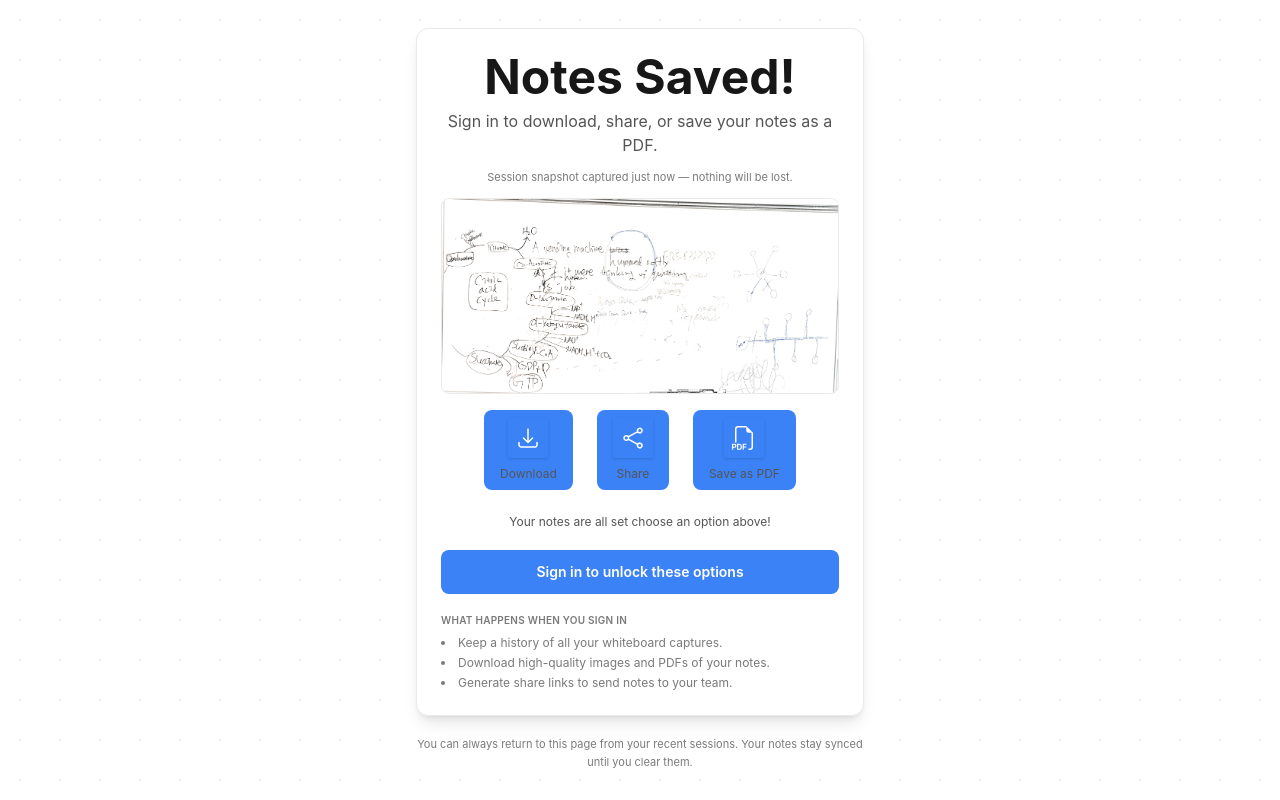
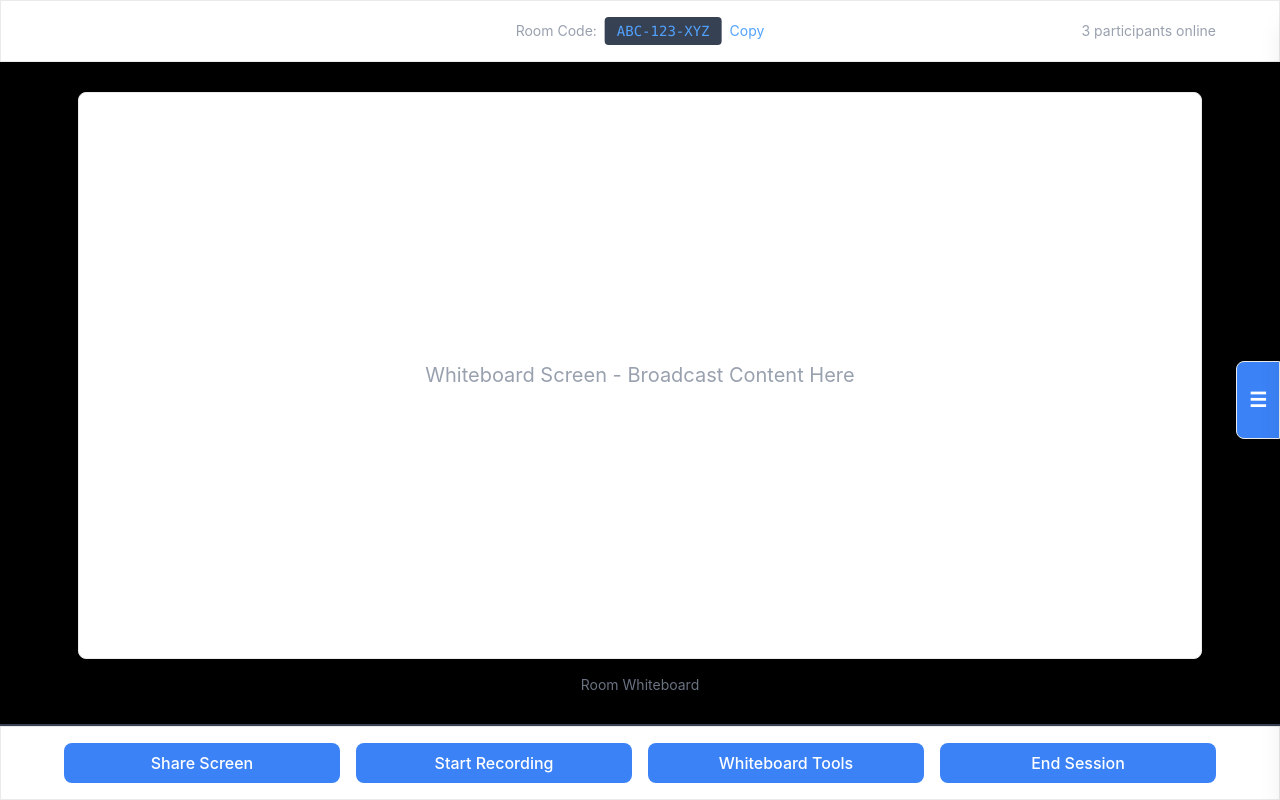
Before and after one commit to metamatong/nwhacks2026-boardcast-client, a Next.js app: page /room in a window 1280 px wide. Built offline with nearby package versions, Linux system fonts and the light colour scheme.

Commit message:
Revert "Updated UI for notes saved page to effectively fill screen and reduce empty space, match color scheme, and assist the user for action"
This reverts commit 536ae2258c8d566daf644eb5a625a145dc0984ba.

```diff
--- a/frontend/room/room.tsx
+++ b/frontend/room/room.tsx
@@ -1,118 +1,204 @@
 "use client";
+import React, { useState } from "react";
 
-import { useState } from "react";
-import {
-  ArrowDownTrayIcon,
-  ShareIcon,
-  CheckCircleIcon,
-} from "@heroicons/react/24/outline";
-import { BsFiletypePdf } from "react-icons/bs";
-
-type Action = "download" | "share" | "pdf" | null;
-
-export default function NoteOptions() {
-  const [clicked, setClicked] = useState<Action>(null);
-
-  const handleClick = (action: Action) => {
-    if (clicked) return;
-
-    setClicked(action);
-    setTimeout(() => setClicked(null), 1500);
-  };
-
-  const renderIcon = (action: Action, Icon: any, label: string) => (
-    <button
-      onClick={() => handleClick(action)}
-      title={label}
-      className="flex flex-col items-center gap-2 px-4 py-2 rounded-lg text-sm text-primary hover:text-blue-500 transition-colors cursor-pointer"
-    >
-      <div className="relative h-10 w-10 flex items-center justify-center shadow-sm">
-        <Icon
-          className={`absolute h-6 w-6 transition-opacity duration-300 ${
-            clicked === action ? "opacity-0" : "opacity-100"
-          }`}
-        />
-        <CheckCircleIcon
-          className={`absolute h-6 w-6 text-primary transition-opacity duration-300 ${
-            clicked === action ? "opacity-100" : "opacity-0"
-          }`}
-        />
-      </div>
-      <span className="text-xs text-secondary">{label}</span>
-    </button>
-  );
-
-  const helperText =
-    clicked === "download"
-      ? "Your notes will be saved in a high-quality format, ready to review offline."
-      : clicked === "share"
-        ? "Share a link so others can view your notes in real time."
-        : clicked === "pdf"
-          ? "Export a clean, printable PDF version of your notes."
-          : "Your notes are all set choose an option above!";
+const Room: React.FC = () => {
+  const [sidebarOpen, setSidebarOpen] = useState(false);
 
   return (
-    <div
-      className="min-h-screen bg-background text-primary font-sans w-full flex flex-col justify-center items-center relative px-4"
-      style={{
-        backgroundImage: `
-          radial-gradient(circle, rgba(150, 150, 150, 0.15) 1.5px, transparent 1.5px)
-        `,
-        backgroundSize: "40px 40px",
-      }}
-    >
-      <div className="max-w-md w-full z-10">
-        <div className="bg-page rounded-xl border border-selected p-6 shadow-lg text-center">
-          <h1 className="text-4xl md:text-5xl font-bold text-primary mb-2">
-            Notes Saved!
-          </h1>
-          <p className="text-sm md:text-base text-secondary mb-3">
-            Sign in to download, share, or save your notes as a PDF.
-          </p>
+    <div className="h-screen bg-gray-900 text-white overflow-hidden">
+      {/* Main Content Area */}
+      <div
+        className={`h-full flex transition-all duration-300 ${sidebarOpen ? "mr-64 sm:mr-80" : "mr-0"}`}
+      >
+        <div className="flex-1 flex flex-col min-w-0 overflow-hidden">
+          {/* Room code at the top */}
+          <div className="bg-page border border-selected border-b p-2 sm:p-4 shrink-0 z-10 relative">
+            <div className="max-w-6xl mx-auto relative flex items-center">
+              {/* Left: Title */}
+              <div className="flex-1">
+                <h1 className="text-lg sm:text-xl font-bold">Untitled</h1>
+              </div>
 
-          <div className="text-[11px] text-muted mb-3">
-            Session snapshot captured just now — nothing will be lost.
+              {/* Center: Room Code */}
+              <div className="absolute left-1/2 transform -translate-x-1/2 flex items-center space-x-2">
+                <span className="text-gray-400 text-xs sm:text-sm">
+                  Room Code:
+                </span>
+                <code className="bg-gray-700 px-2 sm:px-3 py-1 rounded text-blue-400 font-mono text-xs sm:text-sm">
+                  ABC-123-XYZ
+                </code>
+                <a className="text-blue-400 hover:text-white text-xs sm:text-sm cursor-pointer">
+                  Copy
+                </a>
+              </div>
+
+              {/* Right: Participants */}
+              <div className="flex-1 text-right text-xs sm:text-sm text-gray-400">
+                3 participants online
+              </div>
+            </div>
           </div>
 
-          <img
-            src="/digital_board_example.png"
-            alt="Preview"
-            className="max-w-full rounded-lg border border-selected mt-2 mb-4"
-          />
-
-          <div className="flex flex-row justify-center gap-6 mb-3">
-            {renderIcon("download", ArrowDownTrayIcon, "Download")}
-            {renderIcon("share", ShareIcon, "Share")}
-            {renderIcon("pdf", BsFiletypePdf, "Save as PDF")}
+          {/* Screen at the top */}
+          <div className="flex-1 bg-black border-b-2 border-gray-700 flex flex-col p-2 sm:p-4 min-h-0">
+            <div className="text-center h-full flex flex-col justify-center items-center">
+              <div className="w-[90%] h-[90%] min-h-[200px] sm:min-h-[300px] bg-page border border-selected rounded-lg flex items-center justify-center mb-2 sm:mb-4 ">
+                <div className="text-gray-400 text-lg sm:text-xl px-4 text-center">
+                  Whiteboard Screen - Broadcast Content Here
+                </div>
+              </div>
+              <div className="text-xs sm:text-sm text-gray-500 shrink-0">
+                Room Whiteboard
+              </div>
+            </div>
           </div>
 
-          <p className="text-xs text-secondary min-h-[2.5rem] flex items-center justify-center text-center px-4">
-            {helperText}
-          </p>
-
-          <button className="mt-2 w-full py-3 px-4 rounded-lg font-semibold bg-primary text-background hover:opacity-85 transition-all cursor-pointer text-sm">
-            Sign in to unlock these options
-          </button>
-
-          <div className="mt-5 text-left text-xs text-muted space-y-2">
-            <p className="uppercase tracking-wide font-semibold text-[10px] text-muted">
-              What happens when you sign in
-            </p>
-            <ul className="space-y-1 list-disc list-inside">
-              <li>Keep a history of all your whiteboard captures.</li>
-              <li>Download high-quality images and PDFs of your notes.</li>
-              <li>Generate share links to send notes to your team.</li>
-            </ul>
+          {/* Bottom bar */}
+          <div className="bg-page border border-selected border-t p-2 sm:p-4 shrink-0">
+            <div className="max-w-6xl mx-auto">
+              <div className="grid grid-cols-2 sm:grid-cols-4 gap-2 sm:gap-4">
+                <button className="bg-blue-600 hover:bg-blue-700 text-white px-3 sm:px-4 py-2 rounded-lg text-sm sm:text-base font-medium transition-colors cursor-pointer">
+                  Share Screen
+                </button>
+                <button className="bg-green-600 hover:bg-green-700 text-white px-3 sm:px-4 py-2 rounded-lg text-sm sm:text-base font-medium transition-colors cursor-pointer">
+                  Start Recording
+                </button>
+                <button className="bg-purple-600 hover:bg-purple-700 text-white px-3 sm:px-4 py-2 rounded-lg text-sm sm:text-base font-medium transition-colors cursor-pointer">
+                  Whiteboard Tools
+                </button>
+                <button className="bg-red-600 hover:bg-red-700 text-white px-3 sm:px-4 py-2 rounded-lg text-sm sm:text-base font-medium transition-colors cursor-pointer">
+                  End Session
+                </button>
+              </div>
+            </div>
           </div>
         </div>
+      </div>
 
-        <div className="mt-5 text-center">
-          <p className="text-[11px] text-muted leading-relaxed">
-            You can always return to this page from your recent sessions. Your
-            notes stay synced until you clear them.
-          </p>
+      {/* Right Sidebar */}
+      <div
+        className={`fixed right-0 top-0 h-full w-64 sm:w-80 bg-page border border-selected shadow-xl border-l transform transition-transform duration-300 ease-in-out z-50 ${
+          sidebarOpen ? "translate-x-0" : "translate-x-full"
+        }`}
+      >
+        <div className="p-4 sm:p-6 h-full flex flex-col">
+          <div className="flex justify-between items-center mb-4 sm:mb-6 shrink-0">
+            <h2 className="text-lg sm:text-xl font-bold">Board Snippets</h2>
+            <a
+              onClick={() => setSidebarOpen(false)}
+              className="cursor-pointer text-gray-400 hover:text-white text-xl sm:text-2xl"
+            >
+              ×
+            </a>
+          </div>
+
+          <div className="flex-1 overflow-auto space-y-2 sm:space-y-3">
+            {/* Whiteboard Snippet 1 */}
+            <div className="bg-gray-700 p-2 sm:p-3 rounded-lg cursor-pointer hover:bg-gray-600 transition-colors">
+              <div className="aspect-video bg-page border border-selected rounded flex items-center justify-center mb-2">
+                <div className="text-gray-400 text-xs text-center px-2">
+                  Diagram 1
+                </div>
+              </div>
+              <div className="text-xs text-gray-300 text-center">
+                Flow Chart
+              </div>
+            </div>
+
+            {/* Whiteboard Snippet 2 */}
+            <div className="bg-gray-700 p-2 sm:p-3 rounded-lg cursor-pointer hover:bg-gray-600 transition-colors">
+              <div className="aspect-video bg-page border border-selected rounded flex items-center justify-center mb-2">
+                <div className="text-gray-400 text-xs text-center px-2">
+                  Notes 2
+                </div>
+              </div>
+              <div className="text-xs text-gray-300 text-center">
+                Meeting Notes
+              </div>
+            </div>
+
+            {/* Whiteboard Snippet 3 */}
+            <div className="bg-gray-700 p-2 sm:p-3 rounded-lg cursor-pointer hover:bg-gray-600 transition-colors">
+              <div className="aspect-video bg-page border border-selected rounded flex items-center justify-center mb-2">
+                <div className="text-gray-400 text-xs text-center px-2">
+                  Wireframe 3
+                </div>
+              </div>
+              <div className="text-xs text-gray-300 text-center">UI Design</div>
+            </div>
+
+            {/* Whiteboard Snippet 4 */}
+            <div className="bg-gray-700 p-2 sm:p-3 rounded-lg cursor-pointer hover:bg-gray-600 transition-colors">
+              <div className="aspect-video bg-page border border-selected rounded flex items-center justify-center mb-2">
+                <div className="text-gray-400 text-xs text-center px-2">
+                  Brainstorm 4
+                </div>
+              </div>
+              <div className="text-xs text-gray-300 text-center">Ideas</div>
+            </div>
+
+            {/* Whiteboard Snippet 5 */}
+            <div className="bg-gray-700 p-2 sm:p-3 rounded-lg cursor-pointer hover:bg-gray-600 transition-colors">
+              <div className="aspect-video bg-page border border-selected rounded flex items-center justify-center mb-2">
+                <div className="text-gray-400 text-xs text-center px-2">
+                  Plan 5
+                </div>
+              </div>
+              <div className="text-xs text-gray-300 text-center">
+                Project Plan
+              </div>
+            </div>
+
+            {/* Whiteboard Snippet 6 */}
+            <div className="bg-gray-700 p-2 sm:p-3 rounded-lg cursor-pointer hover:bg-gray-600 transition-colors">
+              <div className="aspect-video bg-page border border-selected rounded flex items-center justify-center mb-2">
+                <div className="text-gray-400 text-xs text-center px-2">
+                  Code 6
+                </div>
+              </div>
+              <div className="text-xs text-gray-300 text-center">
+                Code Review
+              </div>
+            </div>
+
+            {/* Whiteboard Snippet 7 */}
+            <div className="bg-gray-700 p-2 sm:p-3 rounded-lg cursor-pointer hover:bg-gray-600 transition-colors">
+              <div className="aspect-video bg-page border border-selected rounded flex items-center justify-center mb-2">
+                <div className="text-gray-400 text-xs text-center px-2">
+                  Data 7
+                </div>
+              </div>
+              <div className="text-xs text-gray-300 text-center">Data Flow</div>
+            </div>
+
+            {/* Whiteboard Snippet 8 */}
+            <div className="bg-gray-700 p-2 sm:p-3 rounded-lg cursor-pointer hover:bg-gray-600 transition-colors">
+              <div className="aspect-video bg-page border border-selected rounded flex items-center justify-center mb-2">
+                <div className="text-gray-400 text-xs text-center px-2">
+                  Arch 8
+                </div>
+              </div>
+              <div className="text-xs text-gray-300 text-center">
+                Architecture
+              </div>
+            </div>
+          </div>
         </div>
       </div>
+
+      {/* Sidebar Toggle Button */}
+      <button
+        onClick={() => setSidebarOpen(!sidebarOpen)}
+        className={`fixed top-1/2 transform -translate-y-1/2 z-40 bg-page border border-selected hover:bg-gray-700 text-white px-2 sm:px-3 py-4 sm:py-6 rounded-l-lg shadow-lg transition-all duration-300 cursor-pointer ${
+          sidebarOpen
+            ? "right-64 sm:right-80 opacity-0 pointer-events-none"
+            : "right-0 opacity-100"
+        }`}
+      >
+        <span className="text-lg sm:text-xl font-bold">☰</span>
+      </button>
     </div>
   );
-}
+};
+
+export default Room;
```
